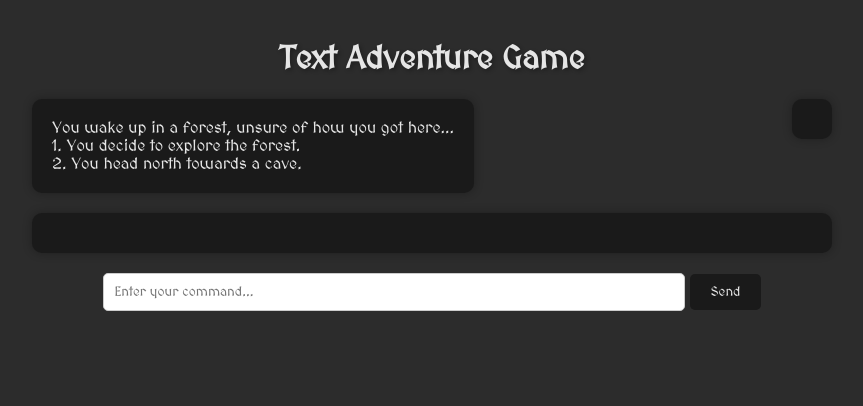
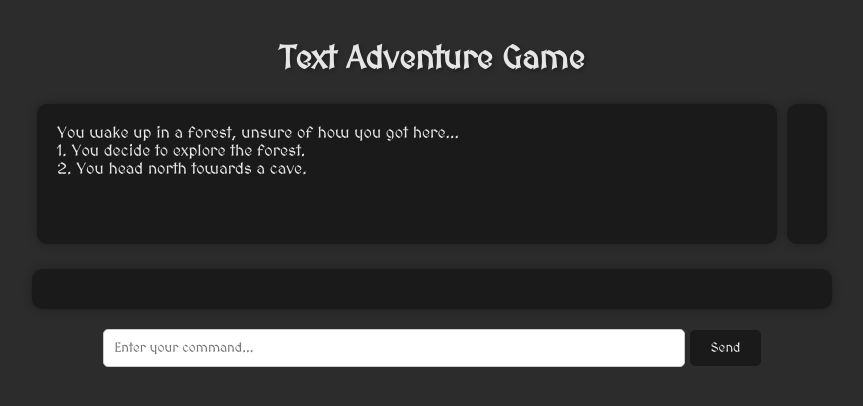
Before and after one commit to dayaobuxiao/text_adventure_game, a Flask app: page / in a window 1280 px wide. Shown: the top 406 px of the page, without its empty margins (208-1071 px from the left). Run offline with Flask 3, Linux system fonts and the light colour scheme.

Commit message:
modified the front-end top blocks aligned

```diff
--- a/app/templates/index.html
+++ b/app/templates/index.html
@@ -24,6 +24,7 @@
             display: flex;
             justify-content: space-between;
             margin-bottom: 20px;
+            align-items: stretch; /* 确保子元素在交叉轴上拉伸以填充容器 */
         }
 
         .context, .game-output, .player-info {
@@ -34,9 +35,13 @@
             text-align: left;
         }
 
-        .info-container {
+        .context, .player-info {
+            flex: 1; /* 让这些元素平分空间 */
             display: flex;
-            flex-direction: column;
+            flex-direction: column; /* 如果需要垂直排列子元素 */
+            align-items: stretch; /* 确保内部元素也拉伸以填充高度 */
+            min-height: 100px; /* 根据需要调整 */
+            margin: 5px; /* 根据需要调整 */
         }
 
         form {
```
